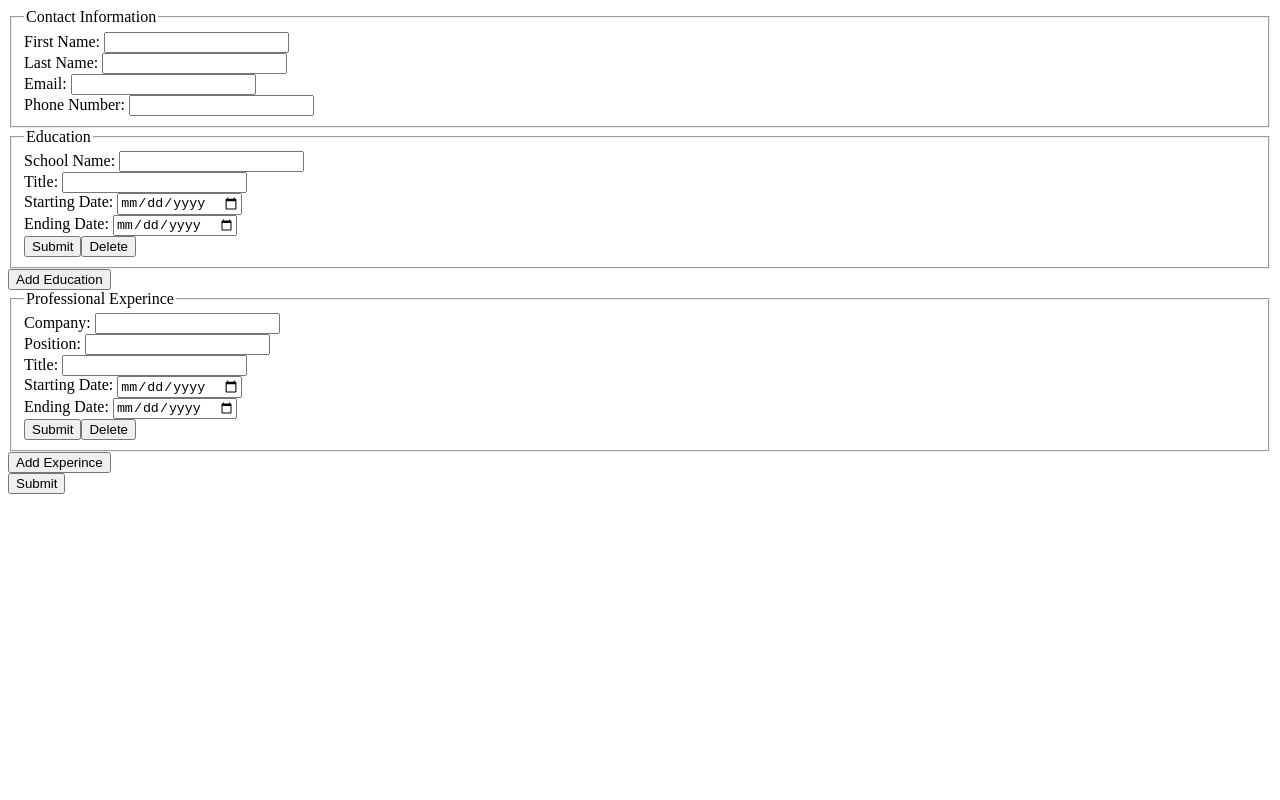
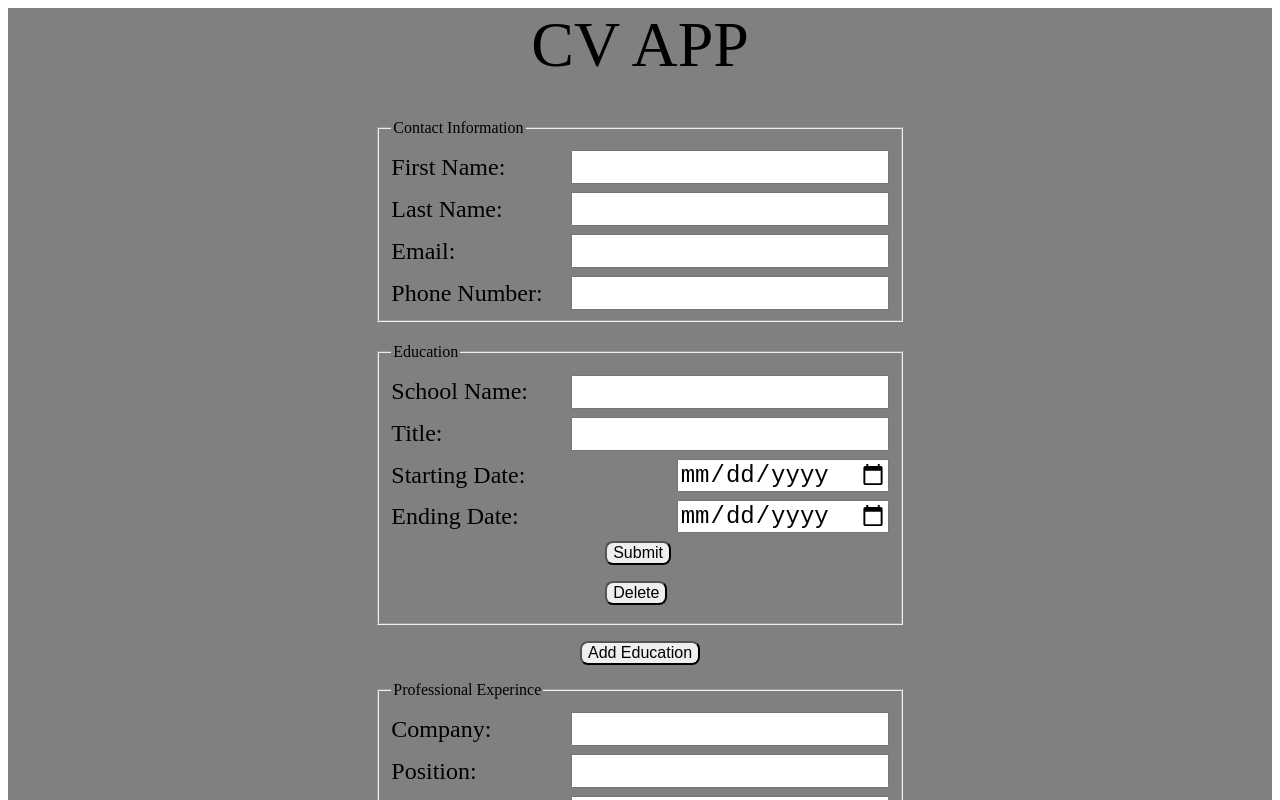
Before and after one commit to Ibrakara/CV_App, a React (Create React App) app: page / in a window 1280 px wide. Shown: the top 800 px of the page. Built offline with nearby package versions, Linux system fonts and the light colour scheme.

Commit message:
Add styling

```diff
--- a/src/App.js
+++ b/src/App.js
@@ -1,5 +1,7 @@
 import React, { Component } from "react";
 import Form from "./components/Form";
+import Header from "./components/Header";
+import "./styles/App.css";
 import uniqid from "uniqid";
 
 class App extends Component {
@@ -185,6 +187,7 @@ class App extends Component {
   render() {
     return (
       <div className="App">
+        <Header />
         <Form
           data={this.state}
           handleInput={this.handleInput}
--- a/src/components/Contact.js
+++ b/src/components/Contact.js
@@ -1,4 +1,5 @@
 import React from "react";
+import "../styles/Contact.css";
 
 function Contact(props) {
   const {
@@ -10,10 +11,9 @@ function Contact(props) {
   } = props.data;
   const handleInput = props.handleInput;
   return (
-    <div>
-      <fieldset>
+    <fieldset id="contact-container">
       <legend>Contact Information</legend>
-        <div>
+      <div className="contact-line-div">
         <label htmlFor="firstNameText">First Name: </label>
         {formSubmit ? (
           <h4 className="firstNameLine">{firstNameText}</h4>
@@ -27,7 +27,7 @@ function Contact(props) {
           />
         )}
       </div>
-        <div>
+      <div className="contact-line-div">
         <label htmlFor="lastNameText">Last Name: </label>
         {formSubmit ? (
           <h4 className="lastNameLine">{lastNameText}</h4>
@@ -41,7 +41,7 @@ function Contact(props) {
           />
         )}
       </div>
-        <div>
+      <div className="contact-line-div">
         <label htmlFor="emailText">Email: </label>
         {formSubmit ? (
           <h4 className="emailLine">{emailText}</h4>
@@ -55,7 +55,7 @@ function Contact(props) {
           />
         )}
       </div>
-        <div>
+      <div className="contact-line-div">
         <label htmlFor="phoneText">Phone Number: </label>
         {formSubmit ? (
           <h4 className="phoneNumberLine">{phoneText}</h4>
@@ -70,7 +70,6 @@ function Contact(props) {
         )}
       </div>
     </fieldset>
-    </div>
   );
 }
 
--- a/src/components/Education.js
+++ b/src/components/Education.js
@@ -1,4 +1,5 @@
 import React from "react";
+import "../styles/Education.css";
 
 function Education(props) {
   const {
@@ -13,10 +14,9 @@ function Education(props) {
   const handleEducationInput = props.handleEducationInput;
   const deleteEducation = props.deleteEducation;
   return (
-    <div>
-      <fieldset>
+    <fieldset id="education-container">
       <legend>Education</legend>
-        <div>
+      <div className="education-line-div">
         <label htmlFor="schoolNameText">School Name: </label>
         {educationShow ? (
           <h4 className="schoolNameLine">{schoolNameText}</h4>
@@ -31,7 +31,7 @@ function Education(props) {
           />
         )}
       </div>
-        <div>
+      <div className="education-line-div">
         <label htmlFor="studyTitleText">Title: </label>
         {educationShow ? (
           <h4 className="studyTitleLine">{studyTitleText}</h4>
@@ -46,7 +46,7 @@ function Education(props) {
           />
         )}
       </div>
-        <div>
+      <div className="education-line-div">
         <label htmlFor="schoolStartingDateText">Starting Date: </label>
         {educationShow ? (
           <h4 className="schoolStartingDateLine">{schoolStartingDateText}</h4>
@@ -61,7 +61,7 @@ function Education(props) {
           />
         )}
       </div>
-        <div>
+      <div className="education-line-div">
         <label htmlFor="schoolEndingDateText">Ending Date: </label>
         {educationShow ? (
           <h4 className="schoolEndingDateLine">{schoolEndingDateText}</h4>
@@ -80,14 +80,18 @@ function Education(props) {
         name="educationShow"
         data-id={educationId}
         onClick={handleEducationSubmit}
+        className="form-button"
       >
         {educationShow ? "Edit" : "Submit"}
       </button>
-        <button data-id={educationId} onClick={deleteEducation}>
+      <button
+        data-id={educationId}
+        onClick={deleteEducation}
+        className="form-button"
+      >
         Delete
       </button>
     </fieldset>
-    </div>
   );
 }
 
--- a/src/components/Experience.js
+++ b/src/components/Experience.js
@@ -1,4 +1,5 @@
 import React from "react";
+import "../styles/Experience.css";
 
 function Experience(props) {
   const {
@@ -14,10 +15,9 @@ function Experience(props) {
   const handleExperienceSubmit = props.handleExperienceSubmit;
   const deleteExperience = props.deleteExperience;
   return (
-    <div>
-      <fieldset>
+    <fieldset id="experience-container">
       <legend>Professional Experince</legend>
-        <div>
+      <div className="experience-line-div">
         <label htmlFor="companyNameText">Company: </label>
         {experienceShow ? (
           <h4 display="none" className="companyNameLine">
@@ -34,7 +34,7 @@ function Experience(props) {
           />
         )}
       </div>
-        <div>
+      <div className="experience-line-div">
         <label htmlFor="jobPositionText">Position: </label>
         {experienceShow ? (
           <h4 display="none" className="jobPositionLine">
@@ -51,7 +51,7 @@ function Experience(props) {
           />
         )}
       </div>
-        <div>
+      <div className="experience-line-div">
         <label htmlFor="jobTitleText">Title: </label>
         {experienceShow ? (
           <h4 display="none" className="jobTitleLine">
@@ -68,7 +68,7 @@ function Experience(props) {
           />
         )}
       </div>
-        <div>
+      <div className="experience-line-div">
         <label htmlFor="workStartingDateText">Starting Date: </label>
         {experienceShow ? (
           <h4 display="none" className="workStartingDateLine">
@@ -85,7 +85,7 @@ function Experience(props) {
           />
         )}
       </div>
-        <div>
+      <div className="experience-line-div">
         <label htmlFor="workEndingDateText">Ending Date: </label>
         {experienceShow ? (
           <h4 display="none" className="workEndingDateLine">
@@ -106,14 +106,18 @@ function Experience(props) {
         name="experienceShow"
         data-id={experienceId}
         onClick={handleExperienceSubmit}
+        className="form-button"
       >
         {experienceShow ? "Edit" : "Submit"}
       </button>
-        <button data-id={experienceId} onClick={deleteExperience}>
+      <button
+        data-id={experienceId}
+        onClick={deleteExperience}
+        className="form-button"
+      >
         Delete
       </button>
     </fieldset>
-    </div>
   );
 }
 
--- a/src/components/Form.js
+++ b/src/components/Form.js
@@ -2,6 +2,7 @@ import React from "react";
 import Experience from "./Experience";
 import Contact from "./Contact";
 import Education from "./Education";
+import "../styles/Form.css";
 
 function Form(props) {
   const handleInput = props.handleInput;
@@ -40,8 +41,7 @@ function Form(props) {
     );
   });
   return (
-    <div>
-      <form>
+    <form id="form-div">
       <Contact data={props.data} handleInput={handleInput} />
       {educationList}
       <button onClick={addEducation}>Add Education</button>
@@ -52,7 +52,6 @@ function Form(props) {
         {formSubmit ? "Edit" : "Submit"}
       </button>
     </form>
-    </div>
   );
 }
 export default Form;
--- /dev/null
+++ b/src/components/Header.js
@@ -0,0 +1,8 @@
+import React from "react";
+import "../styles/Header.css";
+
+function Header(props) {
+  return <header id="header">CV APP</header>;
+}
+
+export default Header;
--- /dev/null
+++ b/src/styles/App.css
@@ -0,0 +1,7 @@
+.App {
+  display: flex;
+  flex-direction: column;
+  align-items: center;
+  background-color: gray;
+  width: 100%;
+}
--- /dev/null
+++ b/src/styles/Contact.css
@@ -0,0 +1,24 @@
+.contact-line-div {
+  display: flex;
+  justify-content: space-between;
+  align-items: center;
+}
+#contact-container {
+  display: flex;
+  flex-direction: column;
+  justify-content: space-around;
+  align-content: space-around;
+  margin: 0.3rem 0;
+  width: 100%;
+}
+label {
+  margin-top: 1vmin;
+  font-size: 3vmin;
+}
+input {
+  margin-top: 1vmin;
+  font-size: 3vmin;
+}
+h4 {
+  font-size: 3vmin;
+}
--- /dev/null
+++ b/src/styles/Education.css
@@ -0,0 +1,30 @@
+.education-line-div {
+  display: flex;
+  justify-content: space-between;
+  align-items: center;
+}
+#education-container {
+  display: flex;
+  flex-direction: column;
+  justify-content: space-around;
+  align-content: space-around;
+  margin: 1rem 0;
+  width: 100%;
+}
+label {
+  margin-top: 1vmin;
+  font-size: 3vmin;
+}
+input {
+  margin-top: 1vmin;
+  font-size: 3vmin;
+}
+h4 {
+  font-size: 3vmin;
+}
+button {
+  width: fit-content;
+  margin: 0.5vmin;
+  margin-left: 37%;
+  font-size: 2vmin;
+}
--- /dev/null
+++ b/src/styles/Experience.css
@@ -0,0 +1,32 @@
+.experience-line-div {
+  display: flex;
+  justify-content: space-between;
+  align-items: center;
+}
+#experience-container {
+  display: flex;
+  flex-direction: column;
+  justify-content: space-around;
+  align-content: space-around;
+  /* align-items: center; */
+  margin: 1rem 0;
+  width: 100%;
+}
+label {
+  margin-top: 1vmin;
+  font-size: 3vmin;
+}
+input {
+  margin-top: 1vmin;
+  font-size: 3vmin;
+}
+h4 {
+  font-size: 3vmin;
+}
+.form-button {
+  width: fit-content;
+  margin: 0.5rem;
+  margin-left: 43%;
+  border-radius: 8px;
+  font-size: 2vmin;
+}
--- /dev/null
+++ b/src/styles/Form.css
@@ -0,0 +1,13 @@
+#form-div {
+  display: flex;
+  flex-direction: column;
+  justify-content: space-around;
+  align-content: space-around;
+  align-items: center;
+  margin: 2rem 0;
+}
+button {
+  margin: 0;
+  border-radius: 8px;
+  font-size: 2vmin;
+}
--- /dev/null
+++ b/src/styles/Header.css
@@ -0,0 +1,6 @@
+#header {
+  font-size: 5vmax;
+  font-weight: 500;
+  margin: 0 0;
+  top: 0;
+}
```
Lines whose indentation alone changed are shown as unchanged.
